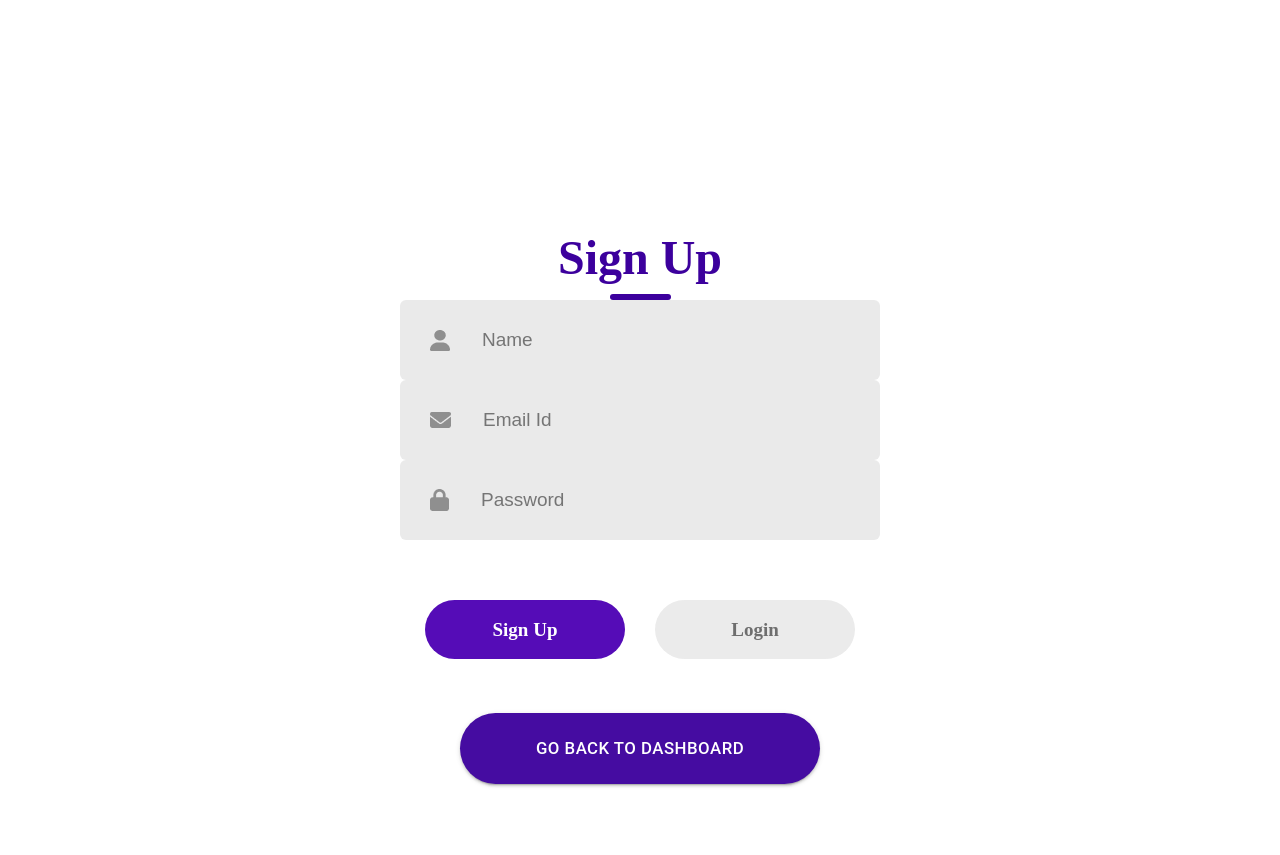
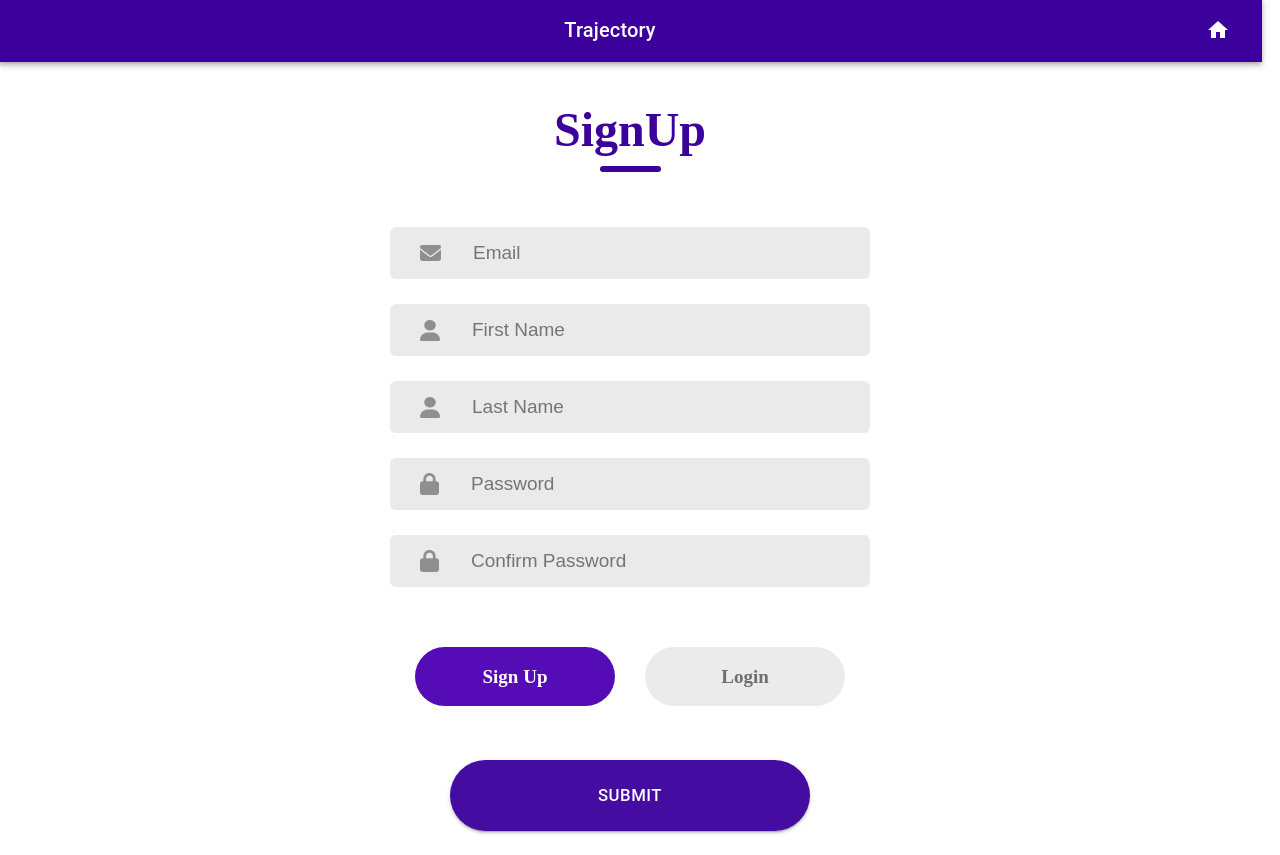
Before and after one commit to unsw-cse-comp99-3900/capstone-project-3900f18bgagr, a React (Create React App) app in the folder frontend/: page /loginSignUp in a window 1280 px wide. Both pictures are taken after a click on the element "Sign Up". Before the commit the page ends 816 px from the top, so only its background shows below. Built offline with nearby package versions, Linux system fonts and the light colour scheme.

Commit message:
fixed login and register ui

```diff
--- a/frontend/src/Components/LoginSignup/LoginSignup.css
+++ b/frontend/src/Components/LoginSignup/LoginSignup.css
@@ -2,7 +2,7 @@
     display : flex;
     flex-direction: column;
     margin: auto;
-    margin-top: 200px;
+    margin-top: 10px;
     width: 600px;
     background: #fff;
     padding-bottom: 30px;
@@ -41,8 +41,7 @@
     display: flex;
     align-items: center;
     margin: auto;
-    width: 480px;
-    height: 80px;
+    width: 80%;
     background-color: #eaeaea;
     border-radius: 6px;
 }
--- a/frontend/src/Components/LoginSignup/LoginSignup.jsx
+++ b/frontend/src/Components/LoginSignup/LoginSignup.jsx
@@ -6,41 +6,76 @@ import user_icon from '../Assets/person.png'
 import email_icon from '../Assets/email.png'
 import password_icon from '../Assets/password.png'
 import { useNavigate } from 'react-router-dom';
+import NavigationBar from '../Navigation/NavigationBar'
 
 const LoginSignup = () => {
 
   const navigate = useNavigate()
   const [action, setAction] = useState("Login");
 
+  const handleSubmit = () => {
+    if (action == "Login") {
+      alert("Loggin in...")
+    } else if (action == "SignUp"){
+      alert("Signing up...")
+    }
+  }
+
   return (
-    <div className='container'>
+    <div style={{display: "flex", width: '100%', flexDirection: 'column', height: '98vh', margin: '-10px'}}>
+      <div style={{margin: '0px', height: '10%', padding: '0px', boxSizing: 'border-box'}}>
+        <NavigationBar homeButton={true}/>
+      </div>
+      <div className='container' stlye={{height:'80%'}}>
       <div className="header">
         <div className="text">{action}</div>
         <div className="underline"></div>
       </div>
-     <div classNmae="inputs">
-       {action === "Login"?<div></div>:<div className="input">
-         <img src={user_icon} alt="" />
-         <input type="text" placeholder='Name' />
-       </div>}
+      <div className="inputs">
+        {action === "Login"?
+          <>
             <div className="input">
               <img src={email_icon} alt="" />
-         <input type="email" placeholder='Email Id'/>
+              <input type="email" placeholder='Email'/>
             </div>
             <div className="input">
               <img src={password_icon} alt="" />
               <input type="password" placeholder='Password'/>
           </div>
+          </>:
+          <>
+          <div className="input">
+            <img src={email_icon} alt="" />
+            <input type="email" placeholder='Email'/>
           </div>
-     {action === "Sign Up" ? <div></div> : <div className="forgot-password">Lost Password? <span onClick={() => navigate('/verifyCode')}>Click Here!</span></div>}
+          <div className="input">
+            <img src={user_icon} alt="" />
+            <input type="text" placeholder='First Name' />
+          </div>
+          <div className="input">
+            <img src={user_icon} alt="" />
+            <input type="text" placeholder='Last Name' />
+          </div>
+          <div className="input">
+            <img src={password_icon} alt="" />
+            <input type="password" placeholder='Password'/>
+          </div>
+          <div className="input">
+            <img src={password_icon} alt="" />
+            <input type="password" placeholder='Confirm Password'/>
+          </div>
+          </>}
+      </div>
+      {action === "SignUp" ? <div></div> : <div className="forgot-password">Lost Password? <span onClick={() => navigate('/verifyCode')}>Click Here!</span></div>}
       <div className="submit-container">
-       <div className={action === "Login" ? "submit gray scale":"submit"} onClick={() => {setAction("Sign Up")}}>Sign Up</div>
-       <div className={action === "Sign Up" ? "submit gray scale":"submit"} onClick={() => {setAction("Login")}}>Login</div>
+        <div className={action === "Login" ? "submit gray scale":"submit"} onClick={() => {setAction("SignUp")}}>Sign Up</div>
+        <div className={action === "SignUp" ? "submit gray scale":"submit"} onClick={() => {setAction("Login")}}>Login</div>
       </div>
       <div className="scale" style={{display: 'flex', justifyContent: 'center'}}>
-        <Button variant='contained' onClick={() => navigate('/')} className="submit gray scale" style={{background: '#3c009d', width: '100%', padding: '10px', width: '50%', scale: '1.2', borderRadius: '70px'}}>
-          Go back to Dashboard
+          <Button variant='contained' onClick={handleSubmit} className="submit gray scale" style={{background: '#3c009d', width: '100%', padding: '10px', width: '50%', scale: '1.2', borderRadius: '70px'}}>
+            Submit
           </Button>
+      </div>
       </div>
     </div>
   );
```
Lines whose indentation alone changed are shown as unchanged.
